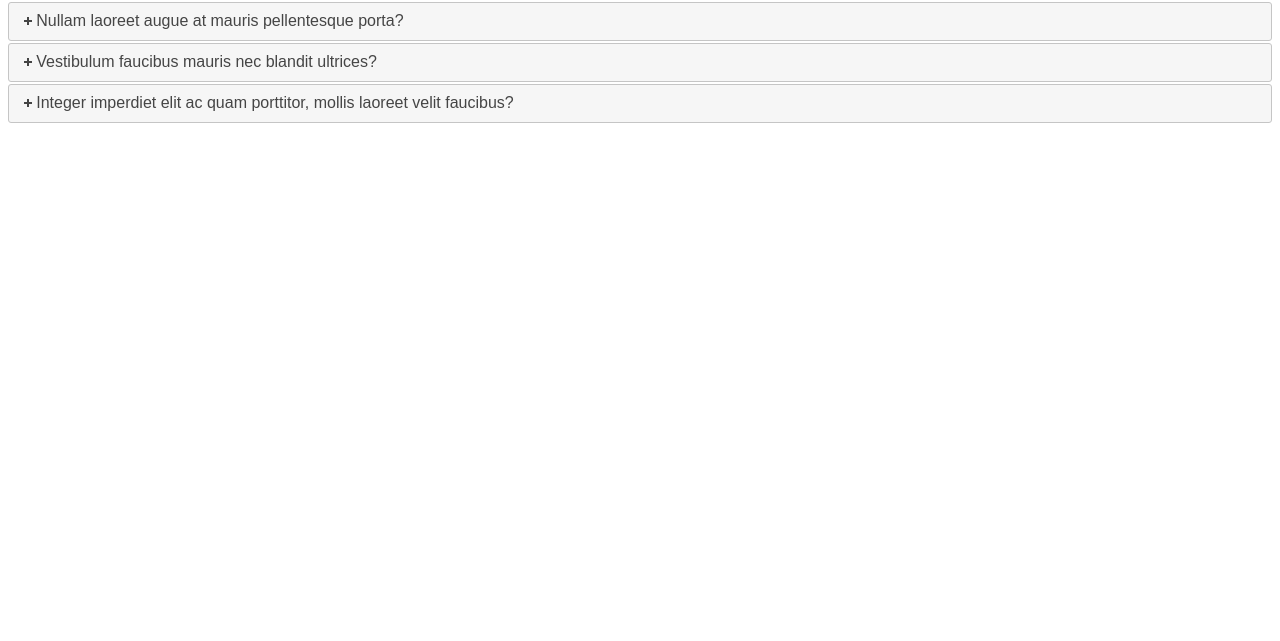
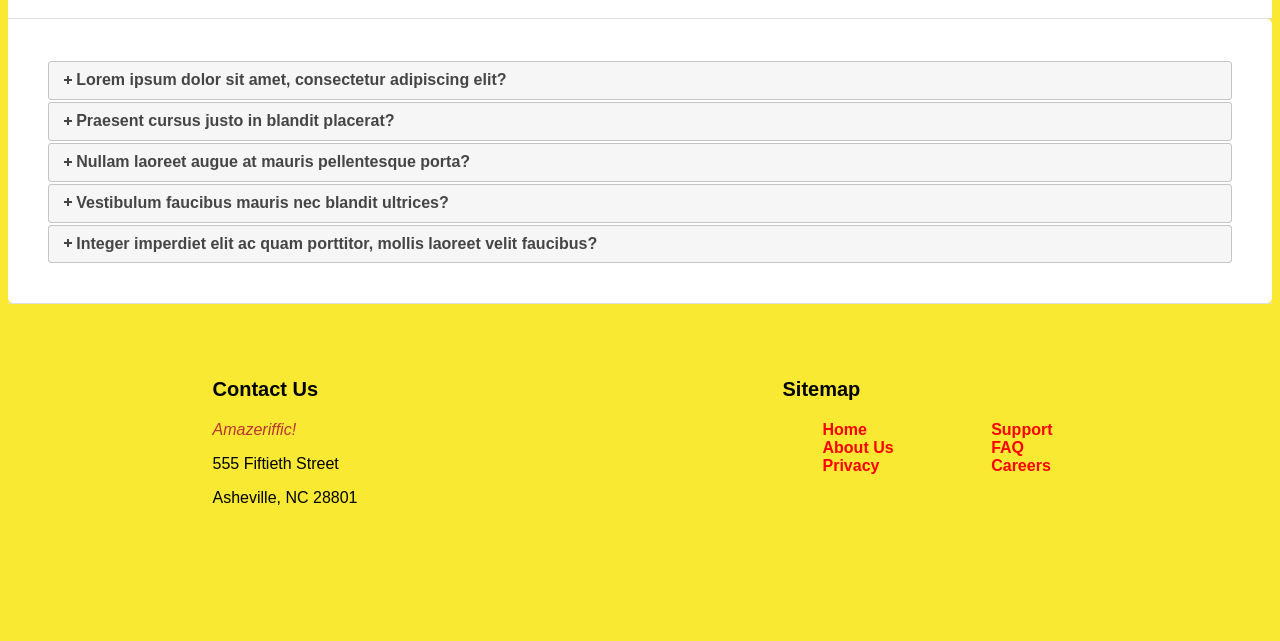
Before and after one commit to jimtryon/Amazeriffic, a plain HTML site: page faq.html in a window 1280 px wide. Shown: the part 159-800 px from the top of the page. Drawn offline with nearby package versions, Linux system fonts and the light colour scheme.

Commit message:
Added sitemap, contact us

```diff
--- a/faq.html
+++ b/faq.html
@@ -2,6 +2,7 @@
 <html>
 	<head>
 		<link rel="stylesheet" href="https://ajax.googleapis.com/ajax/libs/jqueryui/1.11.2/themes/start/jquery-ui.css" />
+		<link rel="stylesheet" type="text/css" href="stylesheets/style.css">
 	</head>
 
 	<body>
@@ -39,6 +40,33 @@
 			</div>
 		</main>
 
+		<footer>
+			<div class="container">
+						<div class="contact">
+						<h5>Contact Us</h5>
+						<p>Amazeriffic!</p>
+						<p>555 Fiftieth Street</p>
+						<p>Asheville, NC 28801</p>
+			</div>
+
+			<div class="sitemap">
+					<h5>Sitemap</h5>
+					<ul>
+						<div class="left">
+							<li><a href="#">Home</a></li>
+							<li><a href="#">About Us</a></li>
+							<li><a href="#">Privacy</a></li>
+						</div>
+						<div class="right">
+							<li><a href="#">Support</a></li>
+							<li><a href="faq.html">FAQ</a></li>
+							<li><a href="#">Careers</a></li>
+						</div>
+					</ul>
+				</div>
+			</div>
+		</footer>
+
 
 		<script src="https://ajax.googleapis.com/ajax/libs/jquery/1.11.2/jquery.min.js"></script>
 		<script src="https://ajax.googleapis.com/ajax/libs/jqueryui/1.11.2/jquery-ui.min.js"></script>
```
